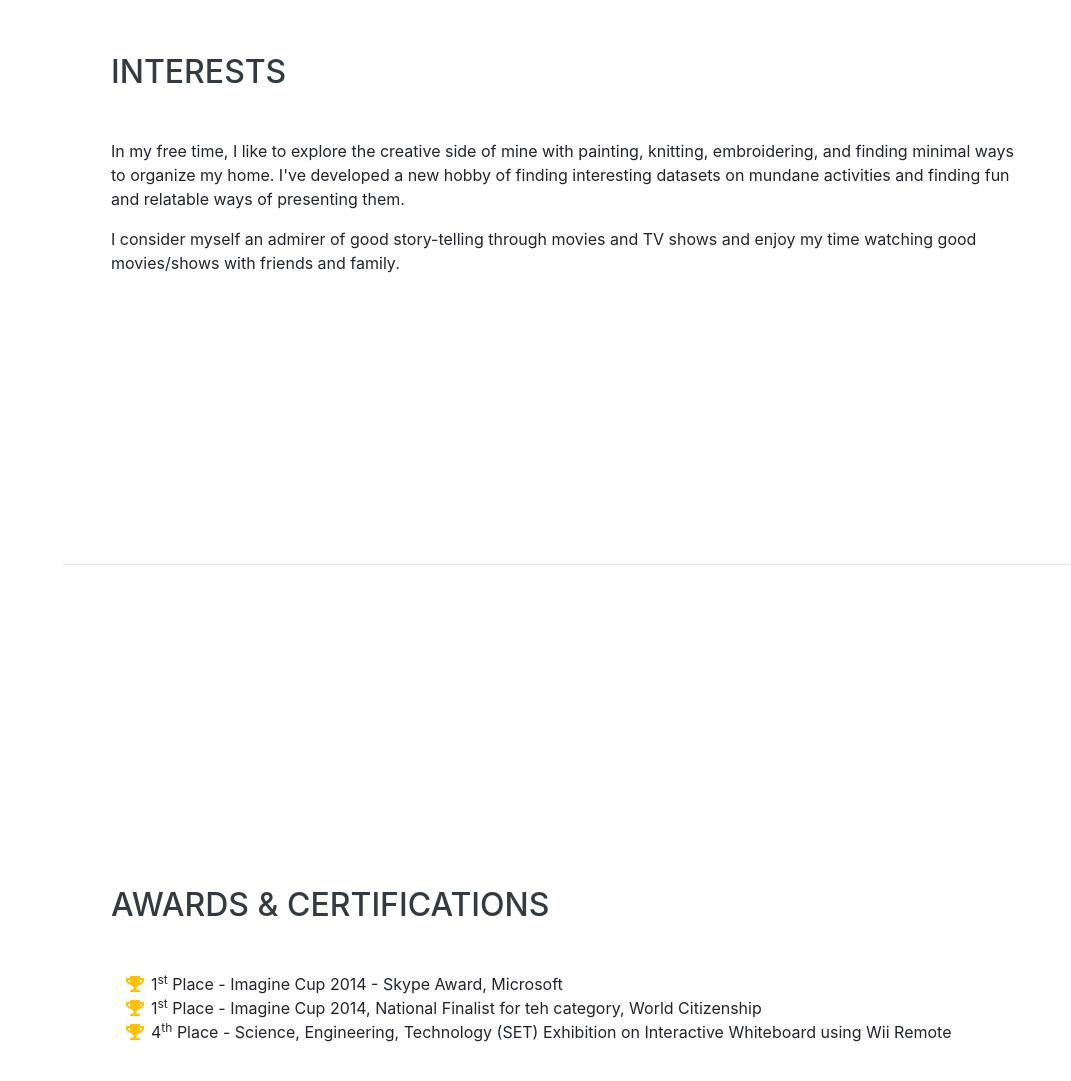
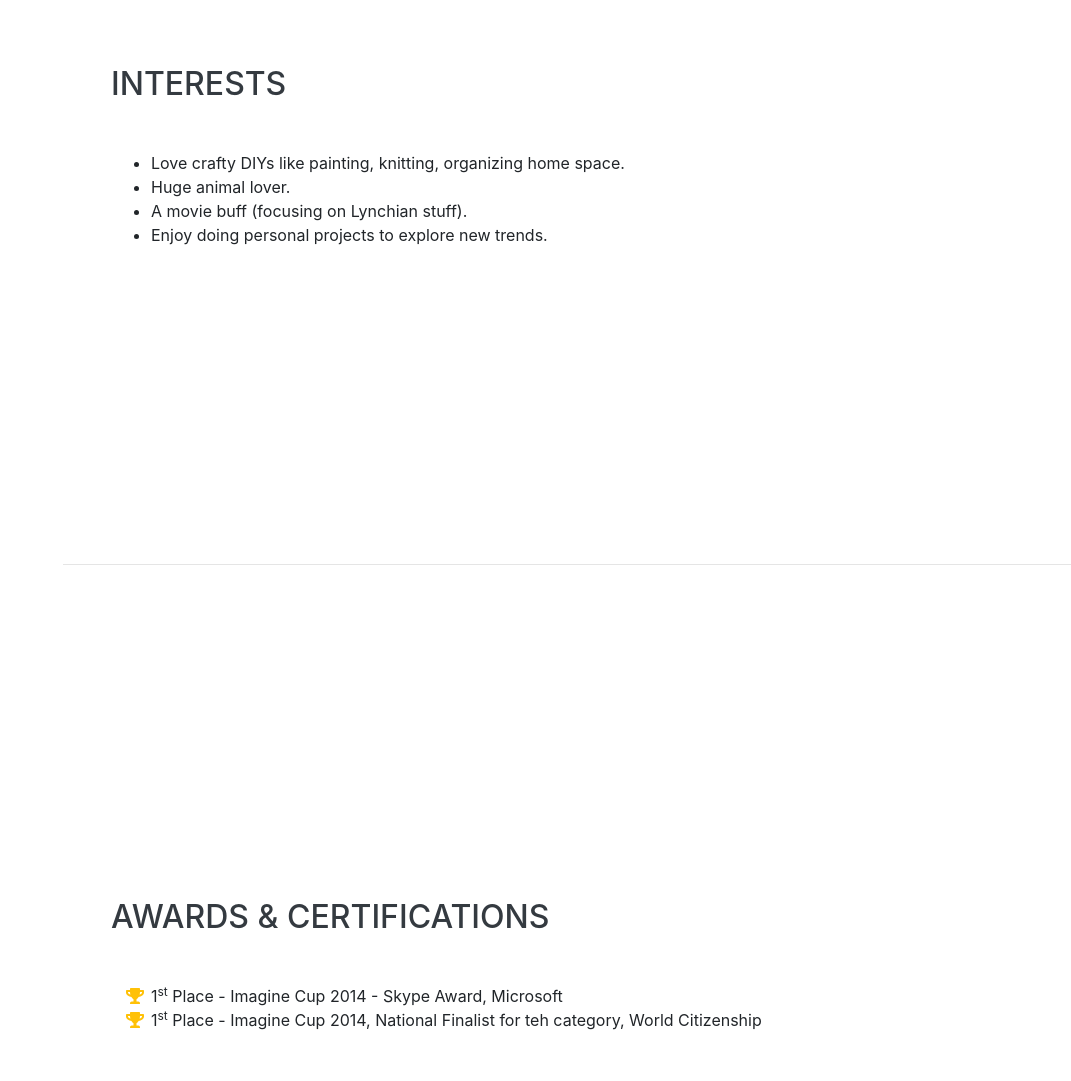
Before and after one commit to Sriz/Sriz.github.io, a website with bundled scripts: page index.html in a window 1280 px wide. Shown: the part 4320-5401 px from the top of the page, without its empty margins (209-1280 px from the left). Built offline with nearby package versions, Linux system fonts and the light colour scheme; a web font is replaced by a local one.

Commit message:
Keeping it simple

```diff
--- a/index.html
+++ b/index.html
@@ -241,12 +241,8 @@
 
         <div class="subheading mb-3">Programming Languages &amp; Tools</div>
         <ul>
-
             <li>Python | R | SQL | SAS | PHP | Java | Ruby on Rails | QT</li>
             <li>SAS Enterprise Miner | Tableau | Noble Systems | Pentaho | SQL Server Management Studio and Report Builder</li>
-
-
-
         </ul>
 
         <!--<div class="subheading mb-3">Workflow</div>
@@ -263,14 +259,12 @@
     <section class="resume-section p-3 p-lg-5 d-flex align-items-center" id="interests">
       <div class="w-100">
         <h2 class="mb-5">Interests</h2>
-        <p>
-            In my free time, I like to explore the creative side of mine with painting, knitting, embroidering, and finding minimal ways
-            to organize my home. I've developed a new hobby of finding interesting datasets on mundane activities and finding fun and relatable
-            ways of presenting them.
-
-
-        <p class="mb-0">I consider myself an admirer of good story-telling through movies and TV shows and enjoy my time
-          watching good movies/shows with friends and family.</p>
+          <ul>
+            <li>Love crafty DIYs like painting, knitting, organizing home space.</li>
+            <li>Huge animal lover.</li>
+            <li>A movie buff (focusing on Lynchian stuff).</li>
+            <li>Enjoy doing personal projects to explore new trends.</li>
+          </ul>
       </div>
     </section>
 
@@ -294,10 +288,6 @@
             <i class="fa-li fa fa-trophy text-warning"></i>
             1<sup>st</sup>
             Place - Imagine Cup 2014, National Finalist for teh category, World Citizenship </li>
-          <li>
-            <i class="fa-li fa fa-trophy text-warning"></i>
-            4<sup>th</sup>
-            Place - Science, Engineering, Technology (SET) Exhibition on Interactive Whiteboard using Wii Remote</li>
           <!--<li>
             <i class="fa-li fa fa-trophy text-warning"></i>
             1<sup>st</sup>
```
